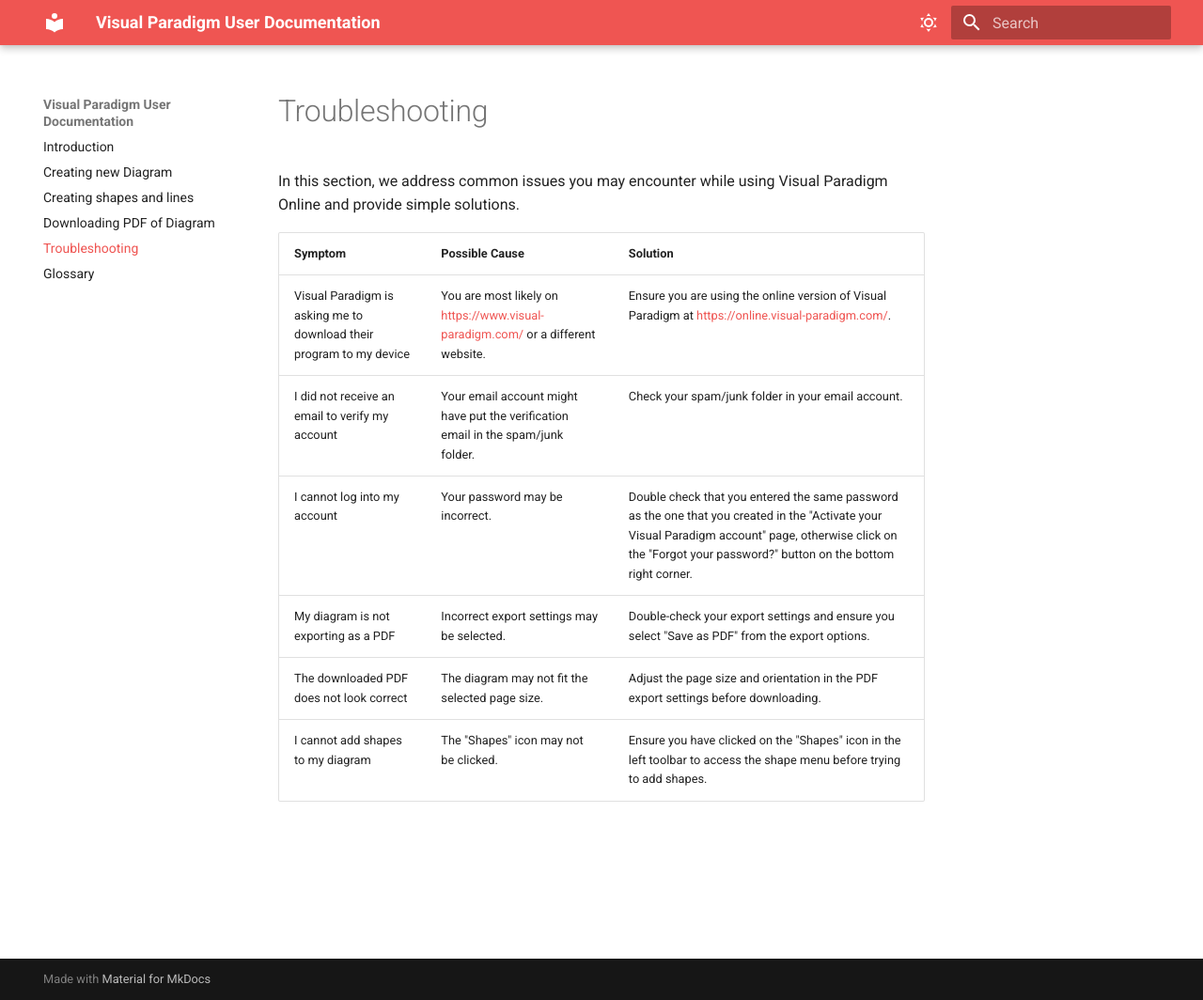
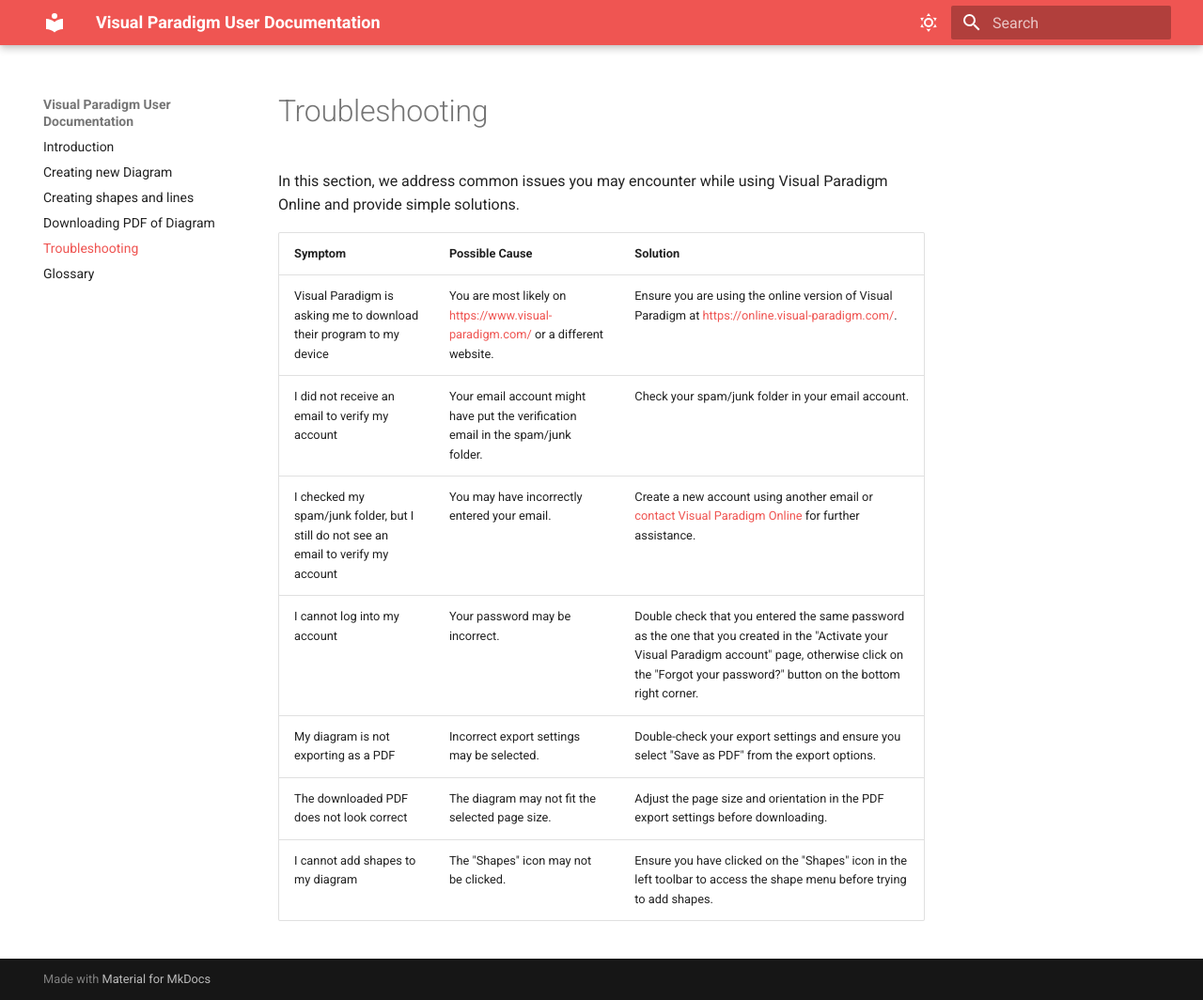
Before and after one commit to vik061/Visual-Paradigm-User-Documentation, an MkDocs documentation site: the page built from docs/Troubleshooting.md, in a window 1280 px wide and 1064 px high. Shown: the whole window at 94% size. Built offline with MkDocs 1.6.1 and Material for MkDocs 9.7.7, drawn with Linux system fonts in a browser that asks for light colours.

```diff
--- a/docs/Troubleshooting.md
+++ b/docs/Troubleshooting.md
@@ -6,6 +6,7 @@
 | ------------------------------------------------------------------- | ----------------------------------------------- | ---------------------------------------------------------------------------------------------------------------------- |
 | Visual Paradigm is asking me to download their program to my device | You are most likely on [https://www.visual-paradigm.com/](https://www.visual-paradigm.com/) or a different website.                | Ensure you are using the online version of Visual Paradigm at [https://online.visual-paradigm.com/](https://online.visual-paradigm.com/).|
 | I did not receive an email to verify my account| Your email account might have put the verification email in the spam/junk folder.|Check your spam/junk folder in your email account.|
+| I checked my spam/junk folder, but I still do not see an email to verify my account| You may have incorrectly entered your email.| Create a new account using another email or [contact Visual Paradigm Online](https://online.visual-paradigm.com/contact/) for further assistance.|
 |I cannot log into my account|Your password may be incorrect.|Double check that you entered the same password as the one that you created in the "Activate your Visual Paradigm account" page, otherwise click on the "Forgot your password?" button on the bottom right corner.|
 | My diagram is not exporting as a PDF                                | Incorrect export settings may be selected.      | Double-check your export settings and ensure you select "Save as PDF" from the export options.                         |
 | The downloaded PDF does not look correct                            | The diagram may not fit the selected page size. | Adjust the page size and orientation in the PDF export settings before downloading.                                    |
```
